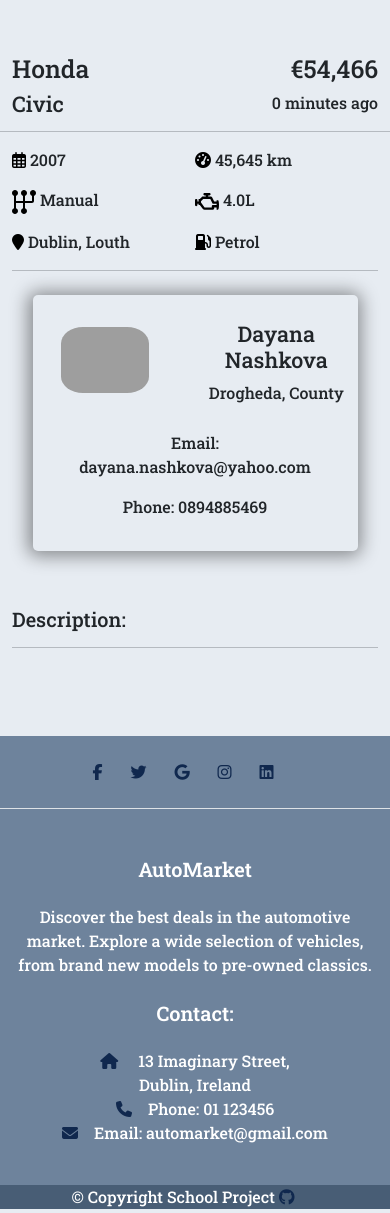
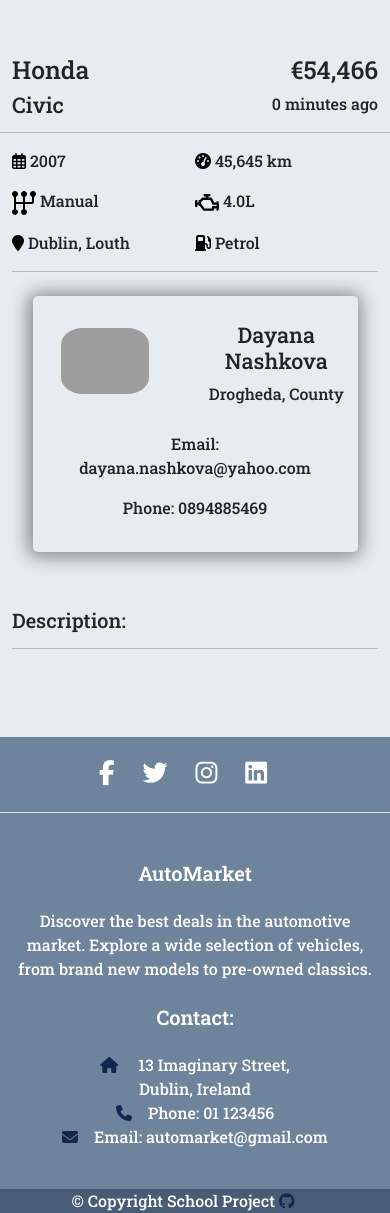
Before and after one commit to Dayana-N/AutoMarket-PP4, a Django app: page /listings/0e037109-575f-4a51-a52d-78f5c5a8b035/ in a window 390 px wide. Shown: the part 436-1649 px from the top of the page. Run offline with Django 3.2, Linux system fonts and the light colour scheme; a user stored in the database is signed in; data comes from the database, SQL or seed files in the repository; both versions use the stored data as it was after the commit; data that the repository does not hold is empty; parts of the project's set-up code (start-up, migrations or seed data) failed here and were passed over; some libraries are stand-ins or nearby versions; some web fonts are replaced; grey boxes are pictures that could not be loaded.

Commit message:
feat: style footer to add stay bottom Add links to the footer and style it to stay down.

```diff
--- a/listings/templates/listings/listing_form.html
+++ b/listings/templates/listings/listing_form.html
@@ -24,7 +24,7 @@
                             <div class="col-12 col-md-6">
                             <!-- Form Fields -->
                                 <div class="form-floating mb-4">
-                                    {% render_field form.car_make class="form-control" %}
+                                    {% render_field form.car_make|attr:'required:true' class="form-control" %}
                                     <label for="id_car_make" class="form-label">Car Make: *</label>
                                     {% for error in field.errors %}
                                     <span class="text-danger">{{ error }}</span>
@@ -32,7 +32,7 @@
                                 </div>
 
                                 <div class="form-floating mb-4">
-                                    {% render_field form.car_model class="form-control" %}
+                                    {% render_field form.car_model|attr:'required:true' class="form-control" %}
                                     <label for="id_car_model" class="form-label">Car Model: *</label>
                                     {% for error in field.errors %}
                                     <span class="text-danger">{{ error }}</span>
@@ -82,7 +82,7 @@
                                 </div>
 
                                 <div class="form-floating mb-4">
-                                    {% render_field form.engine_size class="form-control" placeholder=form.mileage.engine_size%}
+                                    {% render_field form.engine_size|attr:"min:1"|attr:"max:8"|attr:"step:0.1"|attr:"title:'Please enter a value between 1 and 8. Ex 1.4'" class="form-control" placeholder=form.mileage.engine_size%}
                                     <label for="id_engine_size" class="form-label">Engine Size: *</label>
                                     {% for error in field.errors %}
                                     <span class="text-danger">{{ error }}</span>
--- a/listings/templates/listings/single-listing.html
+++ b/listings/templates/listings/single-listing.html
@@ -10,16 +10,16 @@
     <div class="container">
         <button class="btn blue text-white mb-4" onclick="history.back()">Go Back</button>
         <div class="row">
-            <div class="col-12 col-xl-7">
+            <div class="col-12 col-lg-7">
                 <!-- Images carousel -->
                 <a href="{{ listing.listing_image_1.url }}" data-lightbox="listing-images">
-                    <img src="{{ listing.listing_image_1.url }}" alt="{{ listing.listing_title }} image" class="img-fluid">
+                    <img src="{{ listing.listing_image_1.url }}" alt="{{ listing.listing_title }} image" class="img-fluid" id="main-image">
                 </a>
                 <div class="row mb-5 thumbs mt-2">
                     {% if listing.listing_image_2 %}
                     <div class="col-4 col-md-2 mt-2 mt-md-0">
                         <a href="{{ listing.listing_image_2.url }}" data-lightbox="listing-images">
-                            <img src="{{ listing.listing_image_2.url }}" alt="{{ listing.listing_title }} image" class="img-fluid img-thumb">
+                            <img src="{{ listing.listing_image_2.url }}" alt="{{ listing.listing_title }} image" class="img-fluid img-thumb" >
                         </a>
                     </div>
                     {% endif %}
@@ -68,7 +68,7 @@
             </div>
 
             <!-- Listing title and details -->
-            <div class="col-12 col-md-10 col-xl-5">
+            <div class="col-12 col-md-10 col-lg-5">
                 <div class="row">
                     <div class="col-6">
                         <h2>{{ listing.car_make }}</h2>
--- a/listings/views.py
+++ b/listings/views.py
@@ -135,10 +135,10 @@
     A view that renders single listing
     '''
     listing = Listing.objects.get(pk=pk)
-    profile = request.user.profile.id
     favourite = bool
 
     if request.user.is_authenticated:
+        profile = request.user.profile.id
         if Favourite.objects.filter(owner=profile, listing=listing).exists():
             favourite = True
 
--- a/static/styles/style.css
+++ b/static/styles/style.css
@@ -14,9 +14,15 @@
   --light-green: #65d4a2;
 }
 
+html {
+  height: 100%;
+}
 body {
   background-color: rgb(231, 236, 242);
   font-family: 'Roboto Slab';
+  min-height: 100vh;
+  display: flex;
+  flex-direction: column;
 }
 
 /* Navbar */
@@ -135,6 +141,11 @@
 }
 
 /* Single listing */
+#main-image {
+  /* height: 500px; */
+  object-fit: contain;
+  border: 2px solid black;
+}
 .seller-card {
   background-color: var(--page-background);
 }
@@ -208,12 +219,50 @@
 #footer {
   background-color: var(--blue-background);
   color: var(--white);
+  margin-top: auto;
 }
 
 #social-links a {
   text-decoration: none;
 }
 
+#social-links a i{
+  color: var(--white);
+  font-size: 25px;
+}
+
 .copyright {
   background-color: var(--dark-blue-background);
 }
+
+@media (max-width: 500px) {
+  #hero-image {
+    height: 220px;
+  }
+
+  /* #main-image {
+    height: 500px;
+  } */
+
+
+}
+
+@media (max-width: 700px) {
+  #hero-image {
+    height: 280px;
+  }
+
+  .hero-text-container h1{
+    font-size: 1rem;
+  }
+}
+
+@media (min-width: 701px) and (max-width: 1000px) {
+  #hero-image {
+    height: 415px;
+  }
+
+  .hero-text-container h1{
+    font-size: 1rem;
+  }
+}
--- a/templates/base.html
+++ b/templates/base.html
@@ -86,19 +86,16 @@
             </div>
 
             <div id="social-links">
-                <a href="#" class="me-4 text-reset">
+                <a href="https://www.facebook.com/" target="_blank" class="me-4 text-reset">
                     <i class="fab fa-facebook-f"></i>
                 </a>
-                <a href="#" class="me-4 text-reset">
+                <a href="https://twitter.com/" target="_blank" class="me-4 text-reset">
                     <i class="fab fa-twitter"></i>
                 </a>
-                <a href="#" class="me-4 text-reset">
-                    <i class="fab fa-google"></i>
-                </a>
-                <a href="#" class="me-4 text-reset">
+                <a href="https://www.instagram.com/" target="_blank" class="me-4 text-reset">
                     <i class="fab fa-instagram"></i>
                 </a>
-                <a href="#" class="me-4 text-reset">
+                <a href="https://www.linkedin.com/" target="_blank" class="me-4 text-reset">
                     <i class="fab fa-linkedin"></i>
                 </a>
             </div>
--- a/users/templates/users/my_listings.html
+++ b/users/templates/users/my_listings.html
@@ -18,11 +18,11 @@
 
                         <div class="col-12 col-lg-9 my-3 py-5 listings-color shadow-container">
                             <h3>My Listings:</h3>
-                            <div class="row">
+                            <div class="row justify-content-center">
                             {% if listings %}
 
                             {% for listing in listings %}
-                            <div class="col-12 col-lg-6 mb-4">
+                            <div class="col-12 col-md-7 col-lg-6 mb-4">
                                 <div class="card listing-preview">
                                     <div class="card-body">
                                             <a class="card-link" href="{% url 'single-listing' listing.id %}">
```
Also changed, not shown: db.sqlite3.
